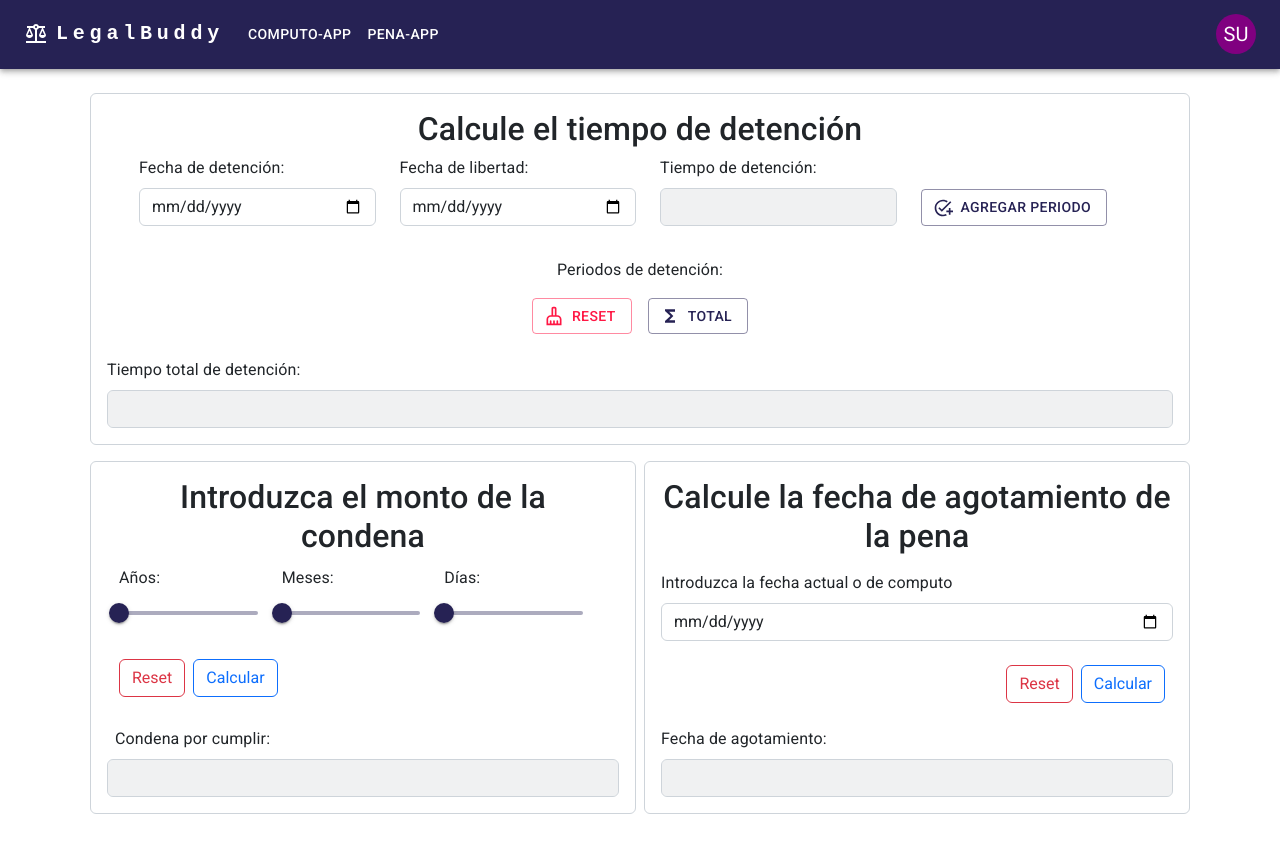
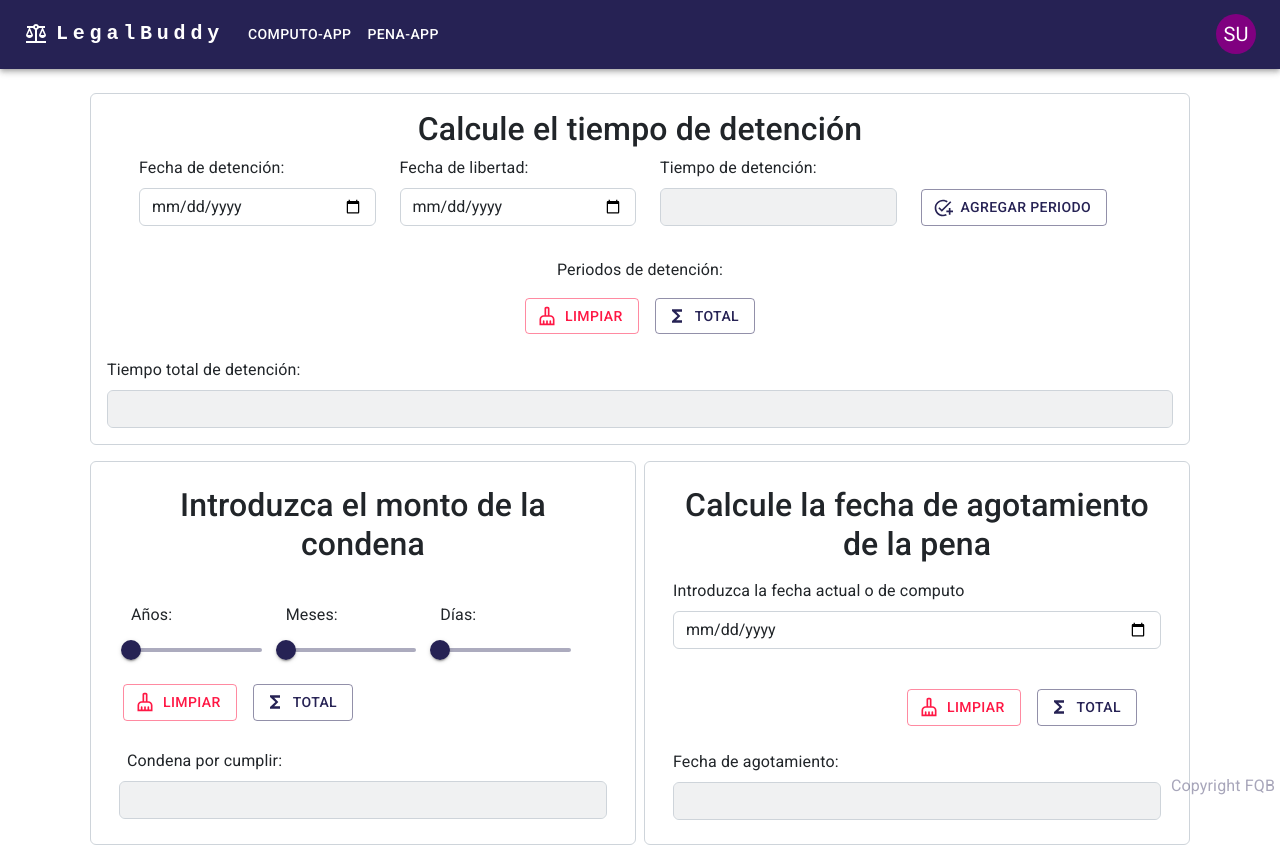
Before and after one commit to facuqb/ReactComputo, a React (Vite) app: page /computo in a window 1280 px wide. Before the commit the page ends 822 px from the top, so only its background shows below. Built offline with nearby package versions, Linux system fonts and the light colour scheme; sample sign-in values are in the browser's storage.

Commit message:
algunas cosillas nuevas

```diff
--- a/src/appJudicial/components/AgotamientoPena.jsx
+++ b/src/appJudicial/components/AgotamientoPena.jsx
@@ -1,6 +1,8 @@
+import { Button } from "@mui/material"
 import { calcularAgotamiento } from "../helpers"
 import { useForm } from "../hooks/useForm"
-
+import CleaningServicesOutlinedIcon from '@mui/icons-material/CleaningServicesOutlined';
+import FunctionsOutlinedIcon from '@mui/icons-material/FunctionsOutlined';
 
 export const AgotamientoPena = ({condena}) => {
 
@@ -21,6 +23,7 @@ export const AgotamientoPena = ({condena}) => {
   return (
     <form
     className="form-control mt-3 p-3 d-flex flex-column justify-content-between">
+      <div className="container py-2">
         <h2 className="text-center mb-3">Calcule la fecha de agotamiento de la pena
         </h2>
         <label htmlFor="fechaComp" className="form-label mb-2">Introduzca la fecha actual o de
@@ -29,17 +32,33 @@ export const AgotamientoPena = ({condena}) => {
           name="fechaComputo"
           onChange={onInputChange}
           value={fechaComputo}/>
-      <div className="d-flex justify-content-end">
-        <button
+          <div className="d-flex justify-content-end pe-3 mt-2">
+            <Button
+                        variant="outlined"
+                        onClick={onResetForm}
+                        startIcon={<CleaningServicesOutlinedIcon />}
+                        sx={{mt: 4}}
+                        color="error">
+                            Limpiar
+            </Button>
+            {/* <button
               className="btn btn-outline-danger mt-4"
               onClick={onResetForm}>
               Reset
-        </button>
-        <button
+            </button> */}
+            <Button
+                        variant="outlined"
+                        onClick={onCalculoAgotamiento}
+                        startIcon={<FunctionsOutlinedIcon />}
+                        sx={{ mt: 4, ml:2, mr:1}}
+                        >
+                            Total
+            </Button>
+            {/* <button
               className="btn btn-outline-primary mt-4 mx-2"
               onClick={onCalculoAgotamiento}>
               Calcular
-        </button>
+            </button> */}
 
           </div>
         <label htmlFor="agotamientoPena" className="form-label mt-4 mb-2 "> Fecha de agotamiento: </label>
@@ -50,6 +69,8 @@ export const AgotamientoPena = ({condena}) => {
             value={agotamientoPena}
             readOnly />
 
+      </div>
+
 </form>
   )
 }
--- /dev/null
+++ b/src/appJudicial/components/Footer.jsx
@@ -0,0 +1,13 @@
+import { Typography } from '@mui/material'
+import { Box } from '@mui/system'
+import React from 'react'
+
+export const Footer = () => {
+  return (
+    <Box sx = {{position: 'fixed', bottom: 2, right: 5}}>
+        <Typography color="primary" sx={{opacity: 0.4}}>
+            Copyright FQB
+        </Typography>
+    </Box>
+  )
+}
--- a/src/appJudicial/components/PenaImpuesta.jsx
+++ b/src/appJudicial/components/PenaImpuesta.jsx
@@ -1,32 +1,59 @@
+import { Button } from "@mui/material";
+import CleaningServicesOutlinedIcon from "@mui/icons-material/CleaningServicesOutlined";
+import FunctionsOutlinedIcon from "@mui/icons-material/FunctionsOutlined";
+import Slider from "@mui/material/Slider";
+import { condenaRestante } from "../helpers/";
+import { useForm } from "../hooks/useForm";
 
-import  Slider  from "@mui/material/Slider"
-import { condenaRestante } from "../helpers/"
-import { useForm } from "../hooks/useForm"
+export const PenaImpuesta = ({ diasAcumulados, onCondena }) => {
+  const {
+    formState,
+    onInputChange,
+    onResetForm,
+    setFormState,
+    condenaDias,
+    condenaMes,
+    condenaAnios,
+    pendiente,
+    condena,
+  } = useForm({
+    condenaDias: 0,
+    condenaMes: 0,
+    condenaAnios: 0,
+    pendiente: "",
+    condena: [],
+  });
 
-
-export const PenaImpuesta = ({diasAcumulados,onCondena}) => {
-
-    const {formState, onInputChange, onResetForm, setFormState, condenaDias, condenaMes, condenaAnios, pendiente, condena } = useForm({condenaDias: 0,condenaMes: 0,condenaAnios: 0, pendiente: "", condena: []})
-
-    const onCalcularCondenaRestante = (e) =>{
-        e.preventDefault()
-        const {condena, pendiente} = condenaRestante(diasAcumulados, condenaDias, condenaMes, condenaAnios)
+  const onCalcularCondenaRestante = (e) => {
+    e.preventDefault();
+    const { condena, pendiente } = condenaRestante(
+      diasAcumulados,
+      condenaDias,
+      condenaMes,
+      condenaAnios
+    );
     setFormState({
       ...formState,
-            condena,pendiente
-        })
-        onCondena(condena)
-
-    }
+      condena,
+      pendiente,
+    });
+    onCondena(condena);
+  };
 
   return (
-        <form
-            className="form-control mt-3 p-3 me-2 d-flex flex-column justify-content-between">
-            <h2 className="text-center mb-1 px-5">Introduzca el monto de la condena</h2>
-            <div className="container row g-4">
+    <form className="form-control mt-3 p-3 me-2 d-flex flex-column justify-content-between">
+      <div className="container py-2">
+        <h2 className="text-center mb-1 px-5">
+          Introduzca el monto de la condena
+        </h2>
+        <div className="container row g-4 mt-3">
           <div className="col-lg-4 justify-content-center align-items-center">
-                    <label htmlFor="anios" className="form-label">Años:
-                        <span className="ms-1 fw-bold"> {condenaAnios == 0 ? '' : condenaAnios}</span>
+            <label htmlFor="anios" className="form-label">
+              Años:
+              <span className="ms-1 fw-bold">
+                {" "}
+                {condenaAnios == 0 ? "" : condenaAnios}
+              </span>
             </label>
             <Slider
               aria-label="Condena años"
@@ -42,9 +69,12 @@ export const PenaImpuesta = ({diasAcumulados,onCondena}) => {
                         value={condenaAnios}/> */}
           </div>
           <div className="col-lg-4  justify-content-center align-items-center">
-
-                    <label htmlFor="meses" className="form-label">Meses:
-                        <span className="ms-1 fw-bold"> {condenaMes == 0 ? '' : condenaMes}</span>
+            <label htmlFor="meses" className="form-label">
+              Meses:
+              <span className="ms-1 fw-bold">
+                {" "}
+                {condenaMes == 0 ? "" : condenaMes}
+              </span>
             </label>
             <Slider
               aria-label="Condena mes"
@@ -60,9 +90,12 @@ export const PenaImpuesta = ({diasAcumulados,onCondena}) => {
                         value={condenaMes}/> */}
           </div>
           <div className="col-lg-4 justify-content-center align-items-center">
-
-                    <label htmlFor="dias" className="form-label">Días:
-                        <span className="ms-1 fw-bold"> {condenaDias == 0 ? '' : condenaDias}</span>
+            <label htmlFor="dias" className="form-label">
+              Días:
+              <span className="ms-1 fw-bold">
+                {" "}
+                {condenaDias == 0 ? "" : condenaDias}
+              </span>
             </label>
             <Slider
               aria-label="Condena dias"
@@ -77,32 +110,50 @@ export const PenaImpuesta = ({diasAcumulados,onCondena}) => {
                         name="condenaDias"
                         onChange={onInputChange}
                         value={condenaDias} /> */}
-
           </div>
-                <div className="col-lg-4 d-flex justify-content-start align-items-end mb-4">
-                    <button className="btn btn-outline-danger me-2"
+        </div>
+        <div className="d-flex justify-content-start align-items-end mb-4 mt-lg-2 p-lg-1">
+          <Button
+            variant="outlined"
+            onClick={onResetForm}
+            startIcon={<CleaningServicesOutlinedIcon />}
+            sx={{ mr: 2 }}
+            color="error"
+          >
+            Limpiar
+          </Button>
+          {/* <button className="btn btn-outline-danger me-2"
                         onClick={onResetForm}>
                         Reset
-                    </button>
-                    <button className="btn btn-outline-primary"
+                    </button> */}
+          <Button
+            variant="outlined"
+            onClick={onCalcularCondenaRestante}
+            startIcon={<FunctionsOutlinedIcon />}
+          >
+            Total
+          </Button>
+          {/* <button className="btn btn-outline-primary"
                         onClick={onCalcularCondenaRestante}>
                         Calcular
-                    </button>
-
-                </div>
-
+                    </button> */}
         </div>
         <div>
-                <label htmlFor="totalCondena" className="form-label ms-2 "> Condena por cumplir: </label>
+          <label htmlFor="totalCondena" className="form-label ms-2 ">
+            {" "}
+            Condena por cumplir:{" "}
+          </label>
 
-                <input className="form-control text-center bg-secondary bg-opacity-10"
+          <input
+            className="form-control text-center bg-secondary bg-opacity-10"
             placeholder=""
             id="totalCondena"
-                    name= 'pendiente'
+            name="pendiente"
             value={pendiente}
-                    readOnly />
+            readOnly
+          />
         </div>
-
+      </div>
     </form>
-    )
-}
+  );
+};
--- a/src/appJudicial/components/TiempoDetencion.jsx
+++ b/src/appJudicial/components/TiempoDetencion.jsx
@@ -142,7 +142,7 @@ export const TiempoDetencion = ({onDiasAcumulados}) => {
                         startIcon={<CleaningServicesOutlinedIcon />}
                         sx={{mx:1}}
                         color="error">
-                            Reset
+                            Limpiar
                     </Button>
                     <Button
                         variant="outlined"
--- a/src/appJudicial/pages/PenaPage.jsx
+++ b/src/appJudicial/pages/PenaPage.jsx
@@ -1,6 +1,10 @@
 import  Slider  from "@mui/material/Slider"
 import { calculoModificacionesPena } from "../helpers/calculoModificacionesPena"
 import { useForm } from "../hooks/useForm"
+import CleaningServicesOutlinedIcon from "@mui/icons-material/CleaningServicesOutlined";
+import FunctionsOutlinedIcon from "@mui/icons-material/FunctionsOutlined";
+import { Button } from "@mui/material";
+
 
 export const PenaPage = () => {
 
@@ -48,7 +52,7 @@ export const PenaPage = () => {
 
   return (
     <div className="p-2">
-    <form className="form-control mt-3 pt-5">
+    <form className="form-control mt-3 pt-5 pb-3">
             <h2 className="text-center mb-4">Atenuantes y agravantes generales</h2>
 
             <h3 className="my-3 text-center text-md-start">Introduzca la pena minima: </h3>
@@ -238,16 +242,35 @@ export const PenaPage = () => {
             </div>
 
         <div className="d-flex justify-content-end justify-content-md-start">
-            <button
+
+        <Button
+            variant="outlined"
+            onClick={onResetForm}
+            startIcon={<CleaningServicesOutlinedIcon />}
+            sx={{ mt: 4 }}
+            color="error"
+          >
+            Limpiar
+          </Button>
+          {/* <button
             className="btn btn-outline-danger mt-4"
             onClick={onResetForm}>
             Reset
-            </button>
-            <button
+            </button> */}
+          <Button
+            variant="outlined"
+            onClick={onCalculoPena}
+            startIcon={<FunctionsOutlinedIcon />}
+            sx={{mt: 4, mx: 2}}
+          >
+            Total
+          </Button>
+
+            {/* <button
             className="btn btn-outline-primary mt-4 mx-2"
             onClick={onCalculoPena}>
             Calcular
-            </button>
+            </button> */}
         </div>
             <label className="form-label mt-4">
                 Pena
--- a/src/appJudicial/routes/AppJudicialRoutes.jsx
+++ b/src/appJudicial/routes/AppJudicialRoutes.jsx
@@ -1,6 +1,7 @@
 import { Navigate, Route, Routes } from "react-router-dom"
 import { Navbar } from "../../ui"
-import { ComputoPage, HonorariosPage, PenaPage } from "../pages"
+import { Footer } from "../components/Footer"
+import { ComputoPage, HonorariosPage, PenaPage} from "../pages"
 
 
 export const AppJudicialRoutes = () => {
@@ -18,6 +19,7 @@ export const AppJudicialRoutes = () => {
 
             </Routes>
         </div>
+        <Footer />
     </>
   )
 }
--- a/src/ui/components/NavBar.jsx
+++ b/src/ui/components/NavBar.jsx
@@ -50,7 +50,7 @@ export const Navbar = () => {
 
   return (
     <AppBar position="static">
-      <Container maxWidth="xl">
+      <Container maxWidth="xxl">
         <Toolbar disableGutters>
         <BalanceIcon sx={{display: { xs: 'none', md: 'flex' }, mr: 1 }} />
           <Typography
```
Lines whose indentation alone changed are shown as unchanged.
